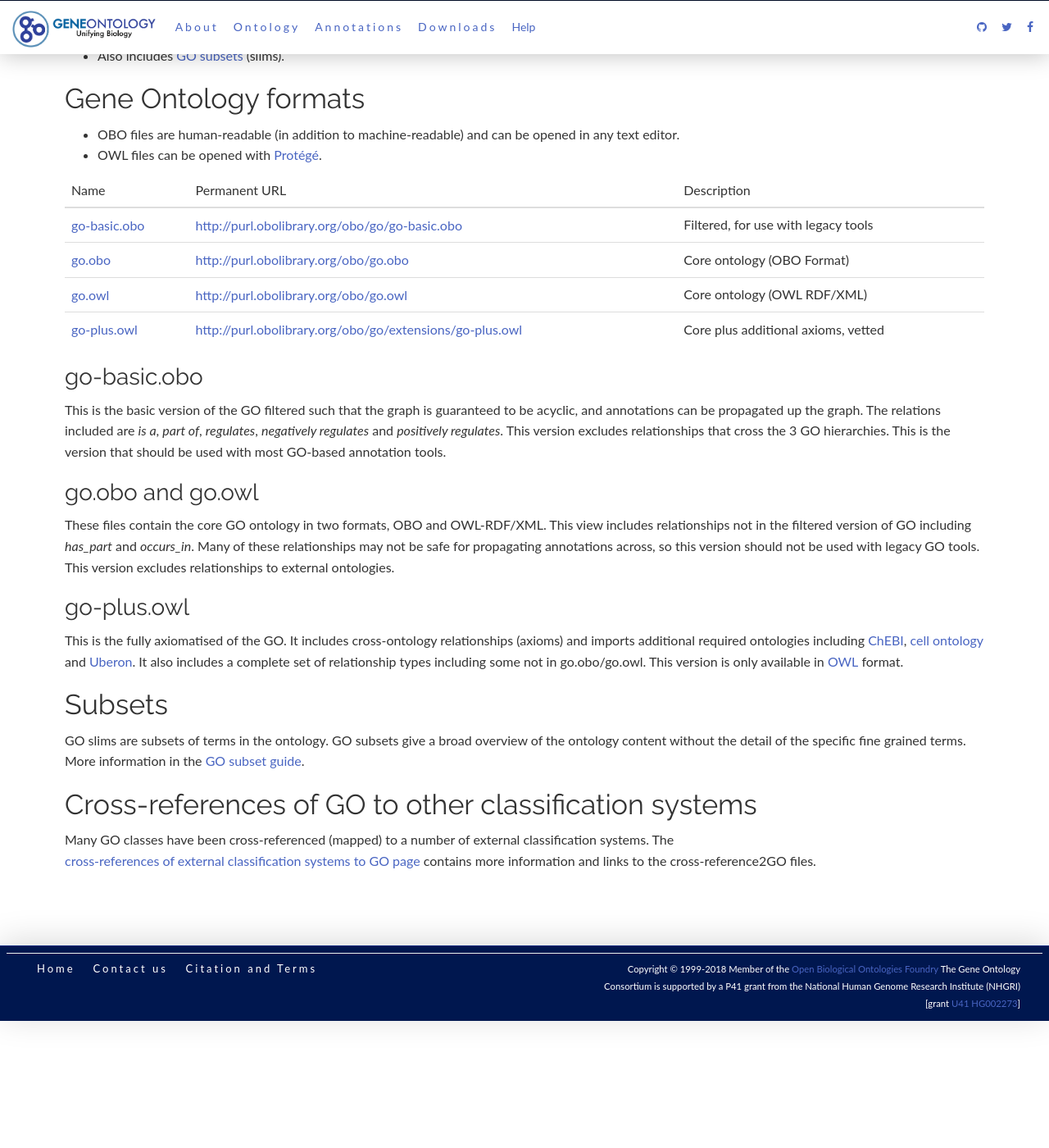
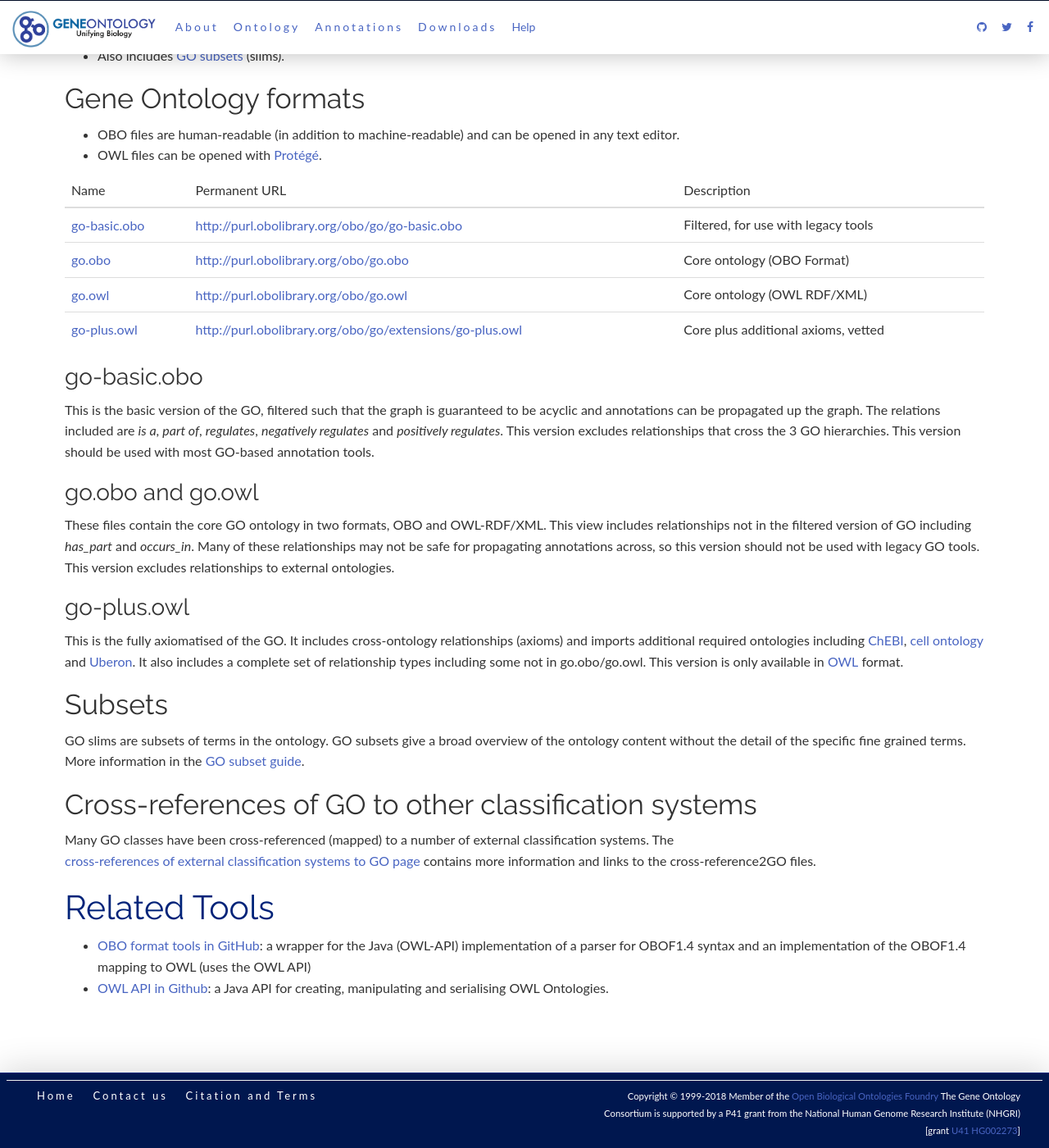
Before and after one commit to geneontology/geneontology.github.io, a Jekyll site: the page built from _docs/download-ontology.md, in a window 1280 px wide and 1400 px high, scrolled down 221 px. Shown: the whole window at 82% size. Built offline with Jekyll 4.4.1, drawn with Linux system fonts in a browser that asks for light colours; nearby versions of some CDN libraries; before the commit the page ends 1466 px from its top, so only the background shows below that.

Commit message:
Update download-ontology.md
Moved info from /docs/go-file-format-guide/ here.

```diff
--- a/_docs/download-ontology.md
+++ b/_docs/download-ontology.md
@@ -10,7 +10,7 @@
 
 ## Ontology files
 + Released monthly.
-+ Available in [OBO, OWL and JSON formats](/docs/go-file-format-guide/).
++ Available in [OBO 1.4](http://owlcollab.github.io/oboformat/doc/obo-syntax.html), [OWL](https://github.com/owlcs/owlapi) and [JSON](https://github.com/geneontology/obographs/) formats.
 + Also includes [GO subsets](/docs/go-subset-guide/) (slims).
 
 ## Gene Ontology formats
@@ -27,7 +27,7 @@
 
 ### go-basic.obo {#go_basic}
 
-This is the basic version of the GO filtered such that the graph is guaranteed to be acyclic, and annotations can be propagated up the graph. The relations included are *is a*, *part of*, *regulates*, *negatively regulates* and *positively regulates*. This version excludes relationships that cross the 3 GO hierarchies. This is the version that should be used with most GO-based annotation tools.
+This is the basic version of the GO, filtered such that the graph is guaranteed to be acyclic and annotations can be propagated up the graph. The relations included are *is a*, *part of*, *regulates*, *negatively regulates* and *positively regulates*. This version excludes relationships that cross the 3 GO hierarchies. This version should be used with most GO-based annotation tools.
 
 ### go.obo and go.owl {#go_obo_and_owl}
 
@@ -44,3 +44,7 @@
 ## Cross-references of GO to other classification systems
 
 Many GO classes have been cross-referenced (mapped) to a number of external classification systems. The [cross-references of external classification systems to GO page](/docs/download-mappings/) contains more information and links to the cross-reference2GO files.
+
+# Related Tools
++ [OBO format tools in GitHub](https://github.com/oboformat/oboformat-tools){:target="blank"}: a wrapper for the Java (OWL-API) implementation of a parser for OBOF1.4 syntax and an implementation of the OBOF1.4 mapping to OWL (uses the OWL API)
+* [OWL API in Github](https://github.com/owlcs/owlapi){:target="blank"}: a Java API for creating, manipulating and serialising OWL Ontologies.
```
